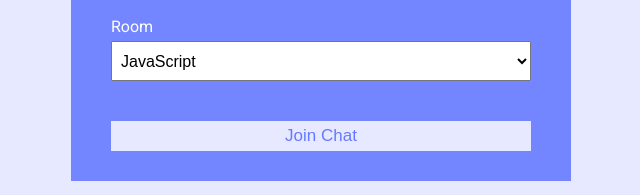
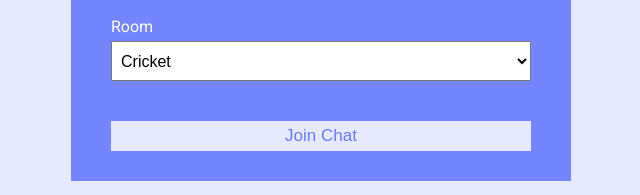
Before and after one commit to Vikash20-12/Realtime-chat-app, a website: page public/index.html in a window 1280 px wide. Shown: the part 255-450 px from the top of the page, 319-959 px from the left. Drawn offline with Linux system fonts and the light colour scheme.

Commit message:
Updated html

```diff
--- a/public/index.html
+++ b/public/index.html
@@ -33,12 +33,12 @@
 					<div class="form-control">
 						<label for="room">Room</label>
 						<select name="room" id="room">
-							<option value="JavaScript">JavaScript</option>
-							<option value="Python">Python</option>
-							<option value="PHP">PHP</option>
-							<option value="C#">C#</option>
-							<option value="Ruby">Ruby</option>
-							<option value="Java">Java</option>
+							<option value="Cricket">Cricket</option>
+							<option value="Football">Football</option>
+							<option value="Rugby">Rugby</option>
+							<option value="Hockey">Hockey</option>
+							<option value="Vollyball">Vollyball</option>
+							<option value="Basketball">Basketball</option>
 						</select>
 					</div>
 					<button type="submit" class="btn">Join Chat</button>
```
